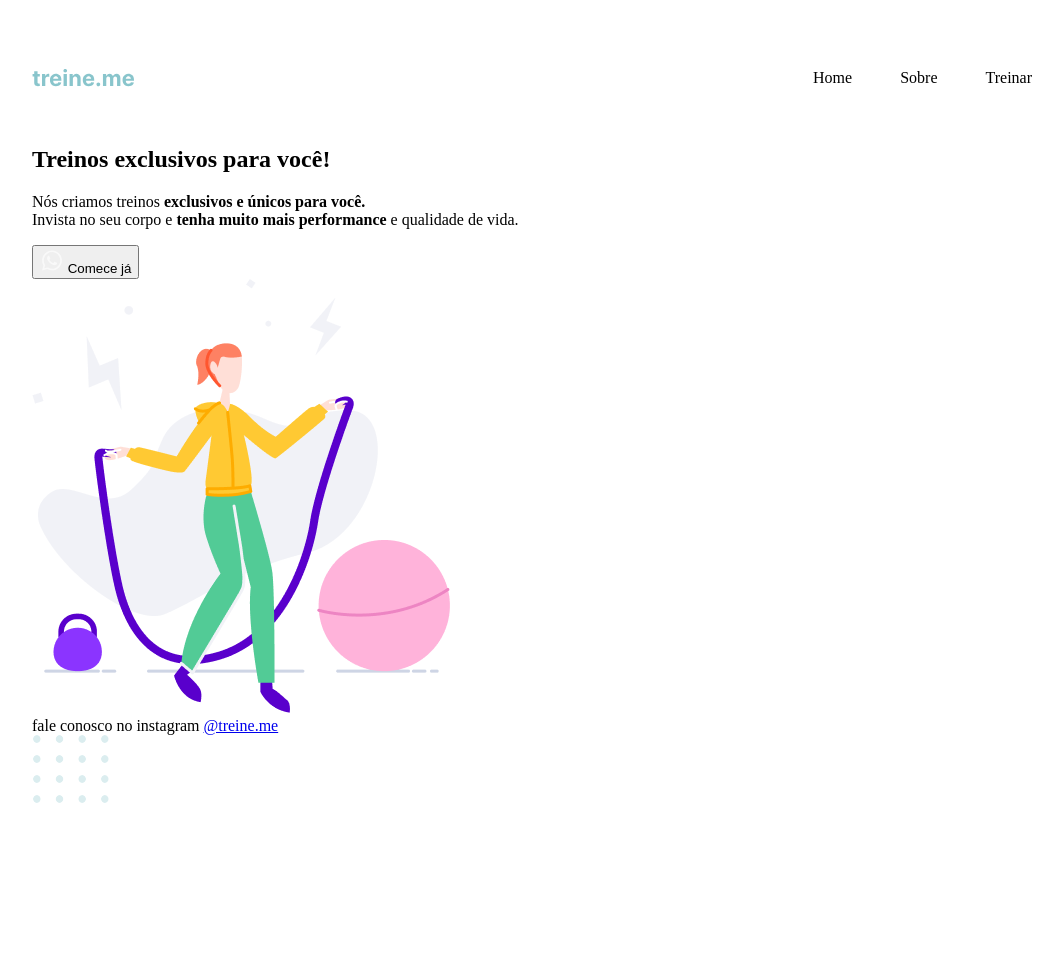
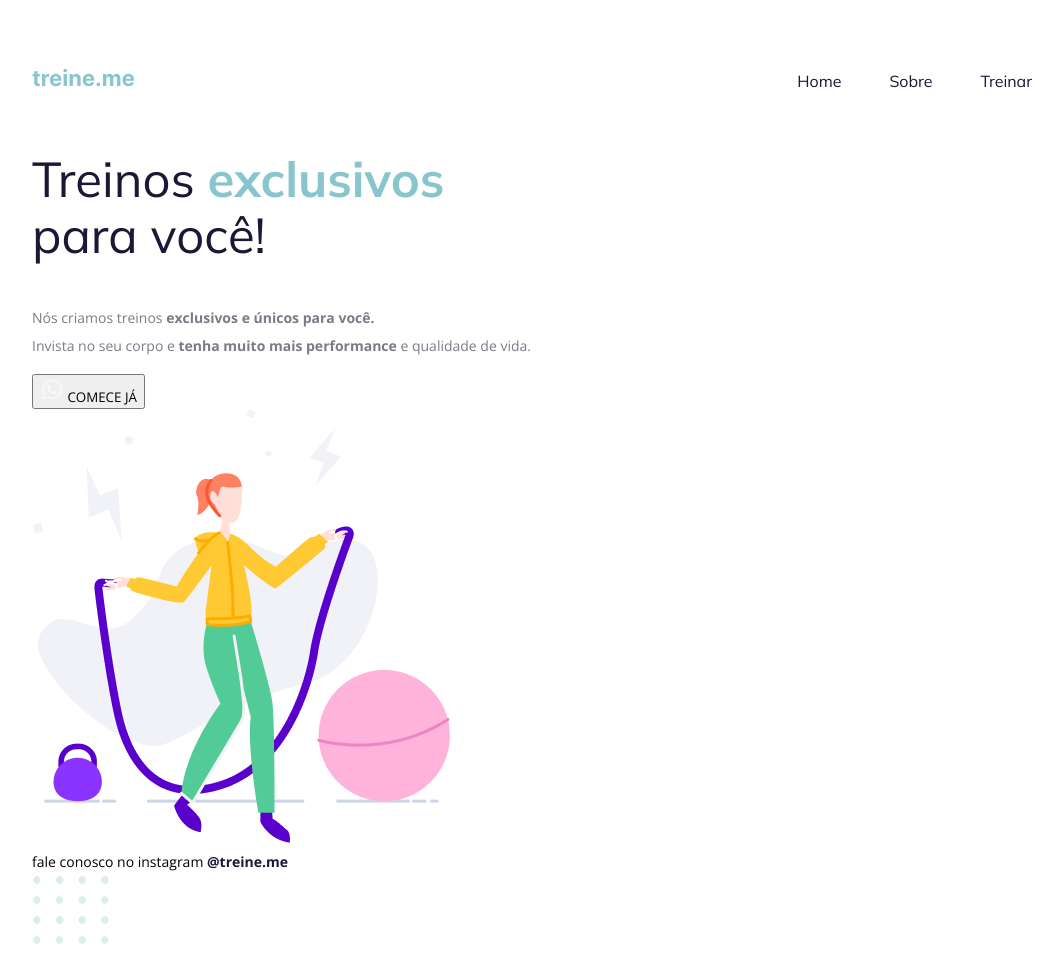
Before and after one commit to juliana15paak/stage01-htmlcss, a plain HTML site: page treineme/index.html in a window 1280 px wide. Shown: the whole page, without its empty margins (108-1171 px from the left). Before the commit the page ends 817 px from the top, so only its background shows below. Drawn offline with nearby package versions, Linux system fonts and the light colour scheme.

Commit message:
add fonts and styles

```diff
--- a/treineme/index.html
+++ b/treineme/index.html
@@ -1,26 +1,29 @@
 <!DOCTYPE html>
 <html lang="pt-br">
 <head>
+  <link rel="preconnect" href="https://fonts.googleapis.com">
+  <link rel="preconnect" href="https://fonts.gstatic.com" crossorigin>
   <meta charset="UTF-8">
   <meta name="viewport" content="width=device-width, initial-scale=1.0">
   <title>Treine me</title>
+  <link href="https://fonts.googleapis.com/css2?family=Mulish:ital,wght@0,200..1000;1,200..1000&family=Open+Sans:ital,wght@0,300..800;1,300..800&display=swap" rel="stylesheet">
   <link rel="stylesheet" href="style.css">
 </head>
 <body>
   <div class="page">
-    <header>
-      <img src="images/Logo.svg" alt="treine.me">
-      <nav>
-        <ul>
-          <li>Home</li>
-          <li>Sobre</li>
-          <li>Treinar</li>
-        </ul>
-      </nav>
-    </header>
+    <nav>
+      <a href="#">
+        <img src="images/Logo.svg" alt="treine.me">
+      </a>
+      <ul>
+        <li><a href="#">Home</a></li>
+        <li><a href="#">Sobre</a></li>
+        <li><a href="#">Treinar</a></li>
+      </ul>
+    </nav>
     <main>
       <section>
-        <h1>Treinos exclusivos para você!</h1>
+        <h1>Treinos <span>exclusivos</span> para você!</h1>
         <p>Nós criamos treinos <strong>exclusivos e únicos para você.</strong><br>Invista no seu corpo e <strong>tenha muito mais performance</strong> e qualidade de vida.</p>
         <button>
           <img src="images/whats.svg" alt="ícone do whatsapp">
--- a/treineme/style.css
+++ b/treineme/style.css
@@ -1,11 +1,12 @@
 body{
   margin: 0;
+  font-family: 'Open Sans', sans-serif;
 }
 .page{
   width: 1000px;
   margin: 65px auto 0;
 }
-header{
+nav{
   display: flex;
   justify-content: space-between;
   align-items: center;
@@ -18,3 +19,40 @@ ul{
   margin: 0;
   padding: 0;
 }
+h1, ul{
+  font-family: "Mulish", sans-serif;
+}
+a{
+  text-decoration: none;
+  color: #1F1534;
+}
+ul li a:hover{
+  font-weight: bold;
+}
+h1{
+  font-size: 49px;
+  line-height: 56px;
+  color: #1F1534;
+  font-weight: normal;
+  width: 490px;
+}
+h1 span{
+  color: #89C5CC;
+  font-weight: bold;
+}
+p{
+  font-size: 14px;
+  line-height: 28px;
+  color: #7D7987;
+}
+button{
+  text-transform: uppercase;
+  font-family: "Open Sans", sans-serif;
+}
+footer{
+  font-size: 14px;
+  line-height: 28px;
+}
+footer a{
+  font-weight: bold;
+}
```
